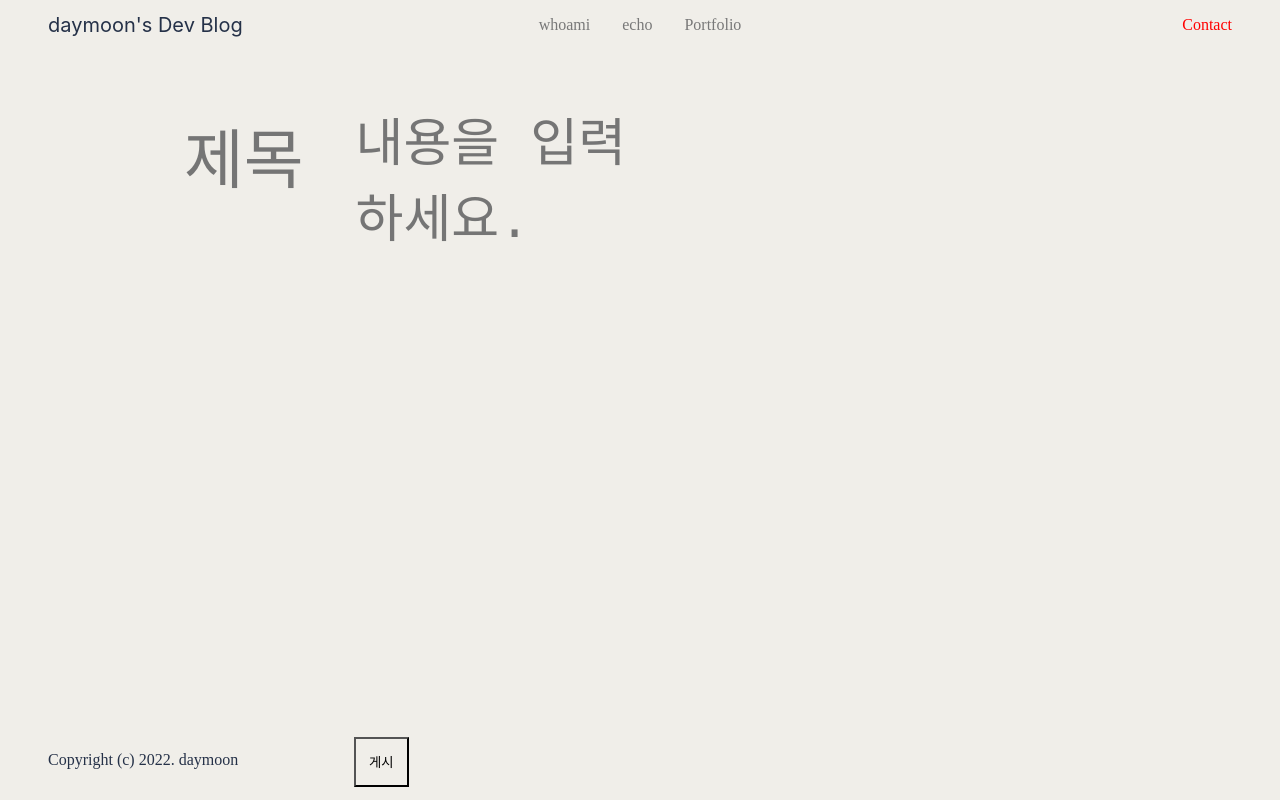
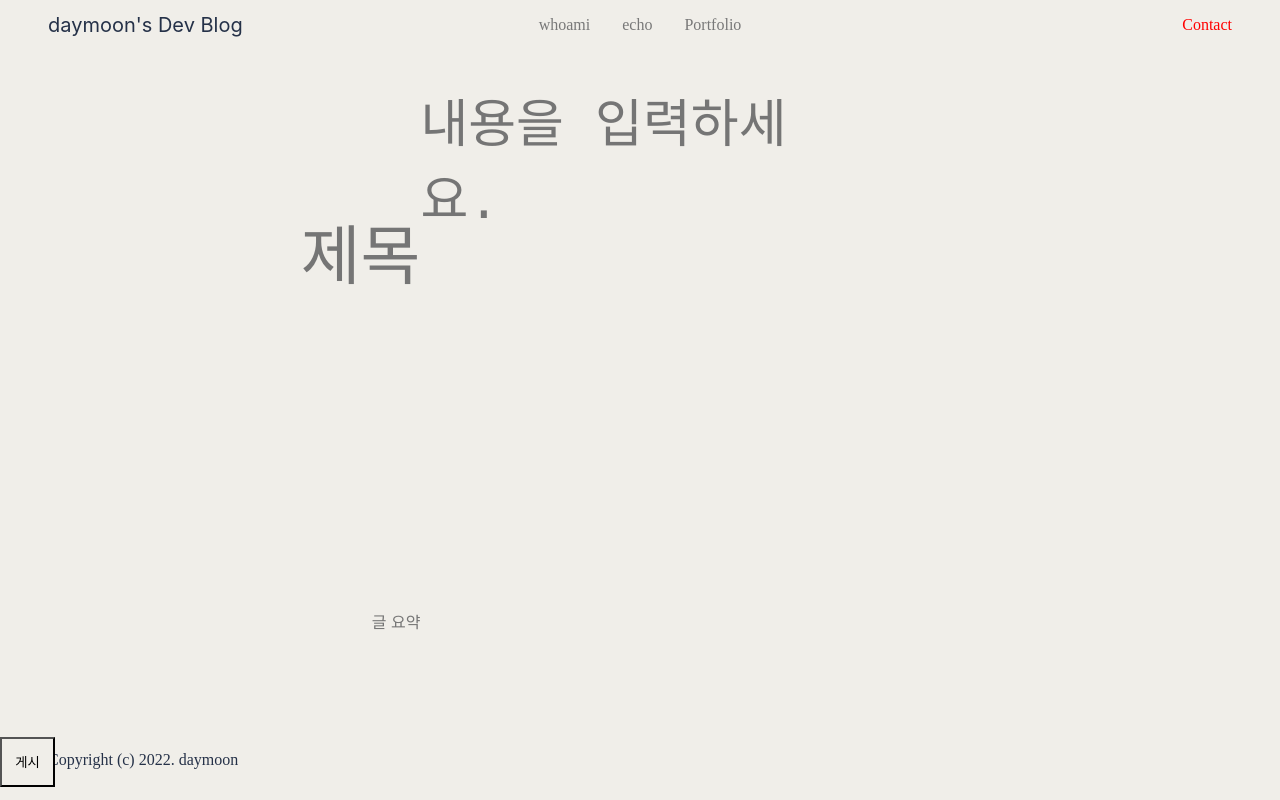
Before and after one commit to daymoon-dev/daymoon-dev-blog, a React (Create React App) app: page /postinput in a window 1280 px wide. Built offline with nearby package versions, Linux system fonts and the light colour scheme.

Commit message:
add: 타입 지정

```diff
--- a/src/components/ContentTemplate.tsx
+++ b/src/components/ContentTemplate.tsx
@@ -2,36 +2,50 @@ import { Link } from "react-router-dom";
 import styled from "styled-components";
 import { Half } from "./landing/HalfContainer";
 
-export default function ContentTemplate({ posts }: { posts: any }) {
+export default function ContentTemplate({
+  posts,
+  loading,
+}: {
+  posts: any;
+  loading: any;
+}) {
   const ContentTemplate = styled(Half)`
     flex-direction: column;
     height: 100%;
-    padding-top: 50px;
     overflow: auto;
-    justify-content: center;
+    /* justify-content: ; */
 
     span {
       margin-bottom: 0.5em;
       font-size: 1.5em;
       margin: 0 0 0.2em 0;
+      color: ${(props) => props.theme.colors.second};
+
+      &:hover {
+        text-decoration: underline;
+      }
     }
 
     p {
       margin: 0 0 1em 0;
       width: 75%;
+      color: ${(props) => props.theme.colors.second};
     }
   `;
 
+  console.log(loading);
   return (
     <ContentTemplate>
-      {posts.map((post: any) => (
-        <>
-          <Link to={`/posts/${post.id}`}>
-            <span key={post.id}>{post.title}</span>
-            <p>{post.summary}</p>
-          </Link>
-        </>
-      ))}
+      {loading
+        ? "loading..."
+        : posts.map((post: any) => (
+            <div key={post.id}>
+              <Link to={`/posts/${post.id}`}>
+                <span>{post.title}</span>
+                <p>{post.description}</p>
+              </Link>
+            </div>
+          ))}
     </ContentTemplate>
   );
 }
--- a/src/components/PageTemplate.tsx
+++ b/src/components/PageTemplate.tsx
@@ -3,8 +3,9 @@ import styled from "styled-components";
 export const PageTemplates = styled.section`
   display: flex;
   flex-direction: row;
-  height: 90vh;
+  height: 80vh;
   width: 100%;
+  padding-top: 10vh;
 `;
 export default function PageTemplate({ children }: { children: any }) {
   return <PageTemplates>{children}</PageTemplates>;
--- a/src/pages/postDetail.tsx
+++ b/src/pages/postDetail.tsx
@@ -4,27 +4,48 @@ import styled from "styled-components";
 import { MainTitle } from "../components/assets/Titles";
 import { Half } from "../components/landing/HalfContainer";
 import PageTemplate from "../components/PageTemplate";
-import { useParams } from "react-router-dom";
+import { Link, useParams } from "react-router-dom";
 
 export const PostTitle = styled(Half)`
-  align-items: center;
+  justify-content: center;
   text-align: right;
   line-height: 5em;
   padding-left: 3em;
+  flex-direction: column;
+
+  p {
+    margin: 0;
+    height: 0;
+  }
 `;
 
 export const ContentContainer = styled(Half)`
+  flex-direction: column;
   justify-content: flex-start;
   overflow: auto;
   width: 55%;
   text-align: left;
   font-size: 2em;
-  padding: 3.1em 3em 0 1.5em;
+  /* padding: 3.1em 3em 0 1.5em; */
 `;
 
+const StyledLink = styled(Link)`
+  position: absolute;
+  top: 40vh;
+  left: 5vh;
+  font-size: 5em;
+  color: black;
+`;
+
+const postParam = {
+  title: "",
+  content: "",
+  description: "",
+};
+
 export default function PostDetail() {
-  const [contents, setContents] = useState({ title: "", content: "" });
-  const { title, content } = contents;
+  const [contents, setContents] = useState(postParam);
+  const { title, content, description } = contents;
   const { id } = useParams();
 
   useEffect(() => {
@@ -37,8 +58,10 @@ export default function PostDetail() {
 
   return (
     <PageTemplate>
-      <PostTitle className="postTitle">
+      <StyledLink to="/posts">&larr;</StyledLink>
+      <PostTitle className="MainpostTitle">
         <MainTitle title={title} />
+        <p>{description}</p>
       </PostTitle>
       <ContentContainer className="contentContainer">
         <ReactMarkdown children={content} />
--- a/src/pages/postInput.tsx
+++ b/src/pages/postInput.tsx
@@ -1,4 +1,4 @@
-import { useState } from "react";
+import { useRef, useState } from "react";
 import ReactMarkdown from "react-markdown";
 import styled from "styled-components";
 import PageTemplate from "../components/PageTemplate";
@@ -12,6 +12,7 @@ const Form = styled.form`
 `;
 
 const PostInputTitle = styled(PostTitle)`
+  flex-direction: column;
   justify-content: flex-end;
   height: 100%;
 `;
@@ -22,6 +23,7 @@ const PostTextArea = styled.textarea`
   background: transparent;
   font-size: 2em;
   resize: none;
+  height: 100%;
 
   &:focus {
     outline: none;
@@ -29,9 +31,22 @@ const PostTextArea = styled.textarea`
 `;
 
 const PostInputArea = styled(PostTextArea)`
-  height: 70%;
+  height: 50%;
   font-size: 5em;
   text-align: right;
+`;
+
+const Description = styled.input`
+  background: transparent;
+  width: 100%;
+  height: 30%;
+  font-size: 1em;
+  border: 0;
+  text-align: right;
+
+  &:focus {
+    outline: none;
+  }
 `;
 
 const Button = styled.button`
@@ -50,10 +65,14 @@ const Button = styled.button`
 `;
 
 export default function PostInput() {
-  const [inputText, setInputText] = useState({ title: "", content: "" });
-  const { title, content } = inputText;
-
-  const postInputChange = (e: any) => {
+  const [inputText, setInputText] = useState({
+    title: "",
+    content: "",
+    description: "",
+  });
+  const { title, content, description } = inputText;
+  const buttonRef = useRef<HTMLButtonElement>(null);
+  const postTextAreaChange = (e: React.ChangeEvent<HTMLTextAreaElement>) => {
     const { name, value } = e.target;
 
     setInputText({
@@ -62,9 +81,15 @@ export default function PostInput() {
     });
   };
 
-  const postIt = (e: any) => {
+  const postInputChange = (e: React.ChangeEvent<HTMLInputElement>) => {
+    setInputText({ ...inputText, description: e.target.value });
+  };
+
+  const postIt = async (e: React.FormEvent<HTMLFormElement>) => {
     e.preventDefault();
-    const { name, value } = e.target;
+    const { name, value } = e.currentTarget;
+
+    buttonRef.current!.disabled = true;
 
     fetch("https://2kqdat8o2c.execute-api.ap-northeast-2.amazonaws.com/post", {
       method: "PUT",
@@ -74,7 +99,11 @@ export default function PostInput() {
         [name]: value,
       }),
     })
-      .then((res) => res.ok && setInputText({ title: "", content: "" }))
+      .then(
+        (res) =>
+          res.ok && setInputText({ title: "", content: "", description: "" })
+      )
+      .then(() => (buttonRef.current!.disabled = false))
       .catch((error) => console.error(error));
   };
 
@@ -89,6 +118,13 @@ export default function PostInput() {
             placeholder="제목"
             name="title"
             value={title}
+            onChange={postTextAreaChange}
+          />
+          <Description
+            className="description"
+            placeholder="글 요약"
+            name="description"
+            value={description}
             onChange={postInputChange}
           />
         </PostInputTitle>
@@ -98,10 +134,10 @@ export default function PostInput() {
             placeholder="내용을 입력하세요."
             name="content"
             value={content}
-            onChange={postInputChange}
+            onChange={postTextAreaChange}
           />
-          <Button>게시</Button>
         </ContentContainer>
+        <Button ref={buttonRef}>게시</Button>
       </Form>
       <ContentContainer>
         <ReactMarkdown children={content} />
--- a/src/pages/posts.tsx
+++ b/src/pages/posts.tsx
@@ -5,26 +5,21 @@ import { useEffect, useState } from "react";
 
 export default function Posts() {
   const [posts, setPosts] = useState([]);
+  const [loading, setLoading] = useState(false);
 
   useEffect(() => {
-    fetch(`https://2kqdat8o2c.execute-api.ap-northeast-2.amazonaws.com/post`, {
-      method: "GET",
-      headers: {
-        "Content-Type": "application/json",
-        "Access-Control-Allow-Origin":
-          "https://2kqdat8o2c.execute-api.ap-northeast-2.amazonaws.com",
-      },
-    })
+    setLoading(true);
+    fetch(`https://2kqdat8o2c.execute-api.ap-northeast-2.amazonaws.com/post`)
       .then((response) => response.json())
       .then((data) => setPosts(data))
-      // .then((date) => console.log(date))
+      .then(() => setLoading(false))
       .catch((err) => console.log(err));
-  }, [setPosts]);
+  }, []);
 
   return (
     <PageTemplate>
       <TitleTemplate title="echo" />
-      <ContentTemplate posts={posts} />
+      <ContentTemplate posts={posts} loading={loading} />
     </PageTemplate>
   );
 }
```
Also changed, not shown: 1 other file (tests, documents, lock files or other folders).
